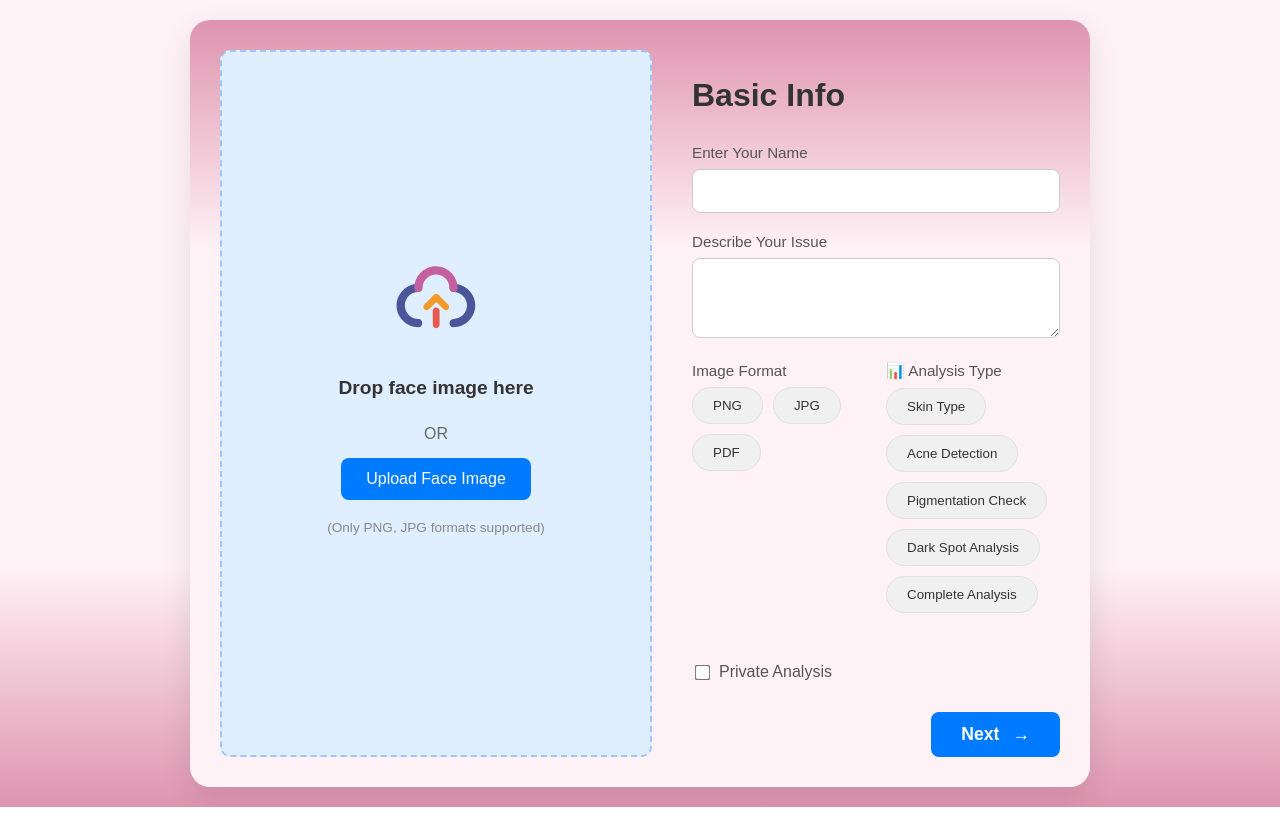
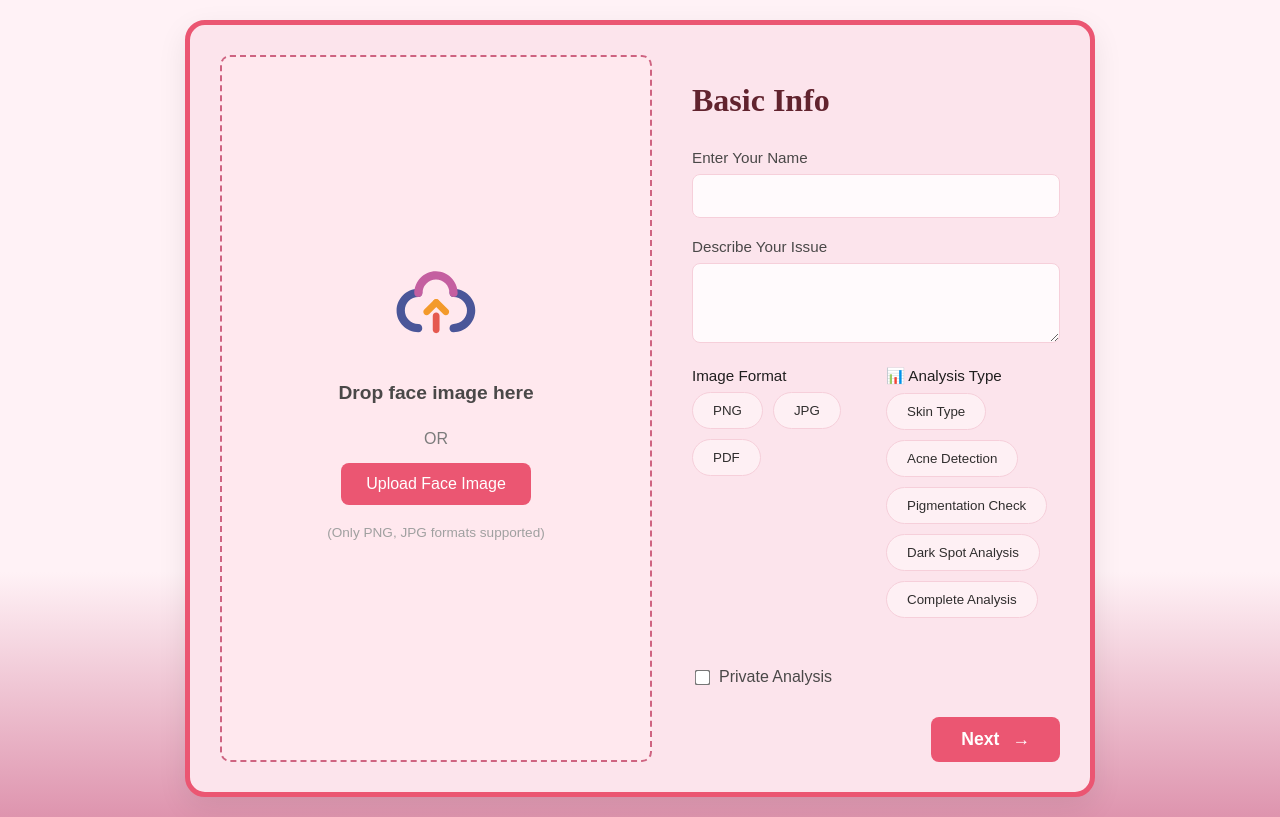
Before and after one commit to vidhirawat10/Beautelligent, a React (Create React App) app in the folder frontend/: page /upload-image in a window 1280 px wide. Built offline with nearby package versions, Linux system fonts and the light colour scheme.

Commit message:
Upload Image Page - colour done

```diff
--- a/frontend/src/UploadImage.css
+++ b/frontend/src/UploadImage.css
@@ -5,20 +5,24 @@
     justify-content: center;
     align-items: center;
     min-height: 100vh;
+    /* Already pinkish gradient, keeping it */
     background: linear-gradient(to bottom, #fff2f6 70%, #de94ae 100%);
     padding: 20px;
     box-sizing: border-box;
 }
 
 .upload-form-card {
-    background: linear-gradient(to top, #fff2f6 70%, #de94ae 100%);
+    /* Main card background, slightly darker pink/rose */
+    background-color: #fce4ec; /* Very light pink */
     border-radius: 20px;
-    box-shadow: 0 10px 30px rgba(0, 0, 0, 0.1);
+    /* Prominent border matching active/accent pink */
+    border: 5px solid #eb5672;
     width: 100%;
     max-width: 900px; /* Adjust as needed */
     display: flex;
     flex-direction: column;
     overflow: hidden; /* Ensure rounded corners apply to children */
+    box-shadow: 0 10px 30px rgba(0, 0, 0, 0.08); /* Re-adding a subtle shadow */
 }
 
 .form-content {
@@ -31,7 +35,8 @@
 .file-upload-section {
     flex: 1;
     min-width: 300px; /* Minimum width before wrapping */
-    border: 2px dashed #a0c4ff; /* Light blue dashed border */
+    /* Dashed border with a pinkish tint */
+    border: 2px dashed #ce6381;
     border-radius: 10px;
     padding: 30px;
     display: flex;
@@ -39,19 +44,21 @@
     align-items: center;
     justify-content: center;
     text-align: center;
-    background-color: #e0efff; /* Very light blue background */
+    /* Light pink background for upload area */
+    background-color: #ffe8ee;
     transition: border-color 0.3s ease, background-color 0.3s ease;
 }
 
 .file-upload-section.drag-over {
-    border-color: #007bff;
-    background-color: #cce0ff;
+    border-color: #eb5672; /* Active pink on drag over */
+    background-color: #ffdce6; /* Slightly darker pink on drag over */
 }
 
 .upload-icon {
     width: 80px;
     height: 80px;
     margin-bottom: 20px;
+    /* You might want to tint the SVG icon itself to a pinkish hue using SVG filters or directly in the SVG code for full consistency. */
 }
 
 .upload-icon img {
@@ -63,18 +70,19 @@
 .drop-file-text {
     font-size: 1.2rem;
     font-weight: 600;
-    color: #333;
+    color: #4a4848; /* Darker text for contrast */
     margin-bottom: 10px;
 }
 
 .or-text {
     font-size: 1rem;
-    color: #666;
+    color: #7b7b7b;
     margin-bottom: 15px;
 }
 
 .upload-file-button {
-    background-color: #007bff;
+    /* Button with your main pink accent color */
+    background-color: #eb5672;
     color: white;
     padding: 12px 25px;
     border: none;
@@ -86,12 +94,12 @@
 }
 
 .upload-file-button:hover {
-    background-color: #0056b3;
+    background-color: #d64060; /* Darker pink on hover */
 }
 
 .supported-files-text {
     font-size: 0.85rem;
-    color: #888;
+    color: #a0a0a0;
     margin-top: 20px;
 }
 
@@ -104,9 +112,10 @@
 
 .basic-info-section h2 {
     font-size: 2rem;
-    color: #333;
+    color: #61232e; /* Dark red-pink from your AnalysisPage */
     margin-bottom: 30px;
     font-weight: 700;
+    font-family: 'Playfair Display', serif; /* Consistent font for headings */
 }
 
 .form-group {
@@ -116,7 +125,7 @@
 .form-group label {
     display: block;
     font-size: 0.95rem;
-    color: #555;
+    color: #4a4848; /* Darker text for contrast */
     margin-bottom: 8px;
     font-weight: 500;
 }
@@ -125,17 +134,19 @@
 .form-group textarea {
     width: 100%;
     padding: 12px;
-    border: 1px solid #ccc;
+    border: 1px solid #f6cfda; /* Pinkish border */
     border-radius: 8px;
     font-size: 1rem;
     box-sizing: border-box; /* Include padding in width */
+    background-color: #fffafc; /* Slightly off-white for inputs */
     transition: border-color 0.2s ease, box-shadow 0.2s ease;
+    color: #1a1919;
 }
 
 .form-group input[type="text"]:focus,
 .form-group textarea:focus {
-    border-color: #007bff;
-    box-shadow: 0 0 0 3px rgba(0, 123, 255, 0.25);
+    border-color: #eb5672; /* Active pink on focus */
+    box-shadow: 0 0 0 3px rgba(235, 86, 114, 0.25); /* Pink shadow on focus */
     outline: none;
 }
 
@@ -160,30 +171,31 @@
 .button-group-label {
     display: block;
     font-size: 0.95rem;
-    color: #555;
+    color: #201f1f; /* Darker text for contrast */
     margin-bottom: 8px;
     font-weight: 500;
 }
 
 .selection-button {
-    background-color: #f0f0f0;
-    color: #333;
+    background-color: #fef0f4; /* Very light pink unselected */
+    color: #302e2e;
     padding: 10px 20px;
-    border: 1px solid #e0e0e0;
+    border: 1px solid #f6cfda; /* Lighter pink border */
     border-radius: 20px;
     cursor: pointer;
     transition: background-color 0.3s ease, border-color 0.3s ease, color 0.3s ease;
 }
 
 .selection-button.selected {
-    background-color: #e0f2ff; /* Light blue selected state */
-    border-color: #007bff;
-    color: #007bff;
+    background-color: #eb5672; /* Active pink selected state */
+    border-color: #eb5672;
+    color: white; /* White text for selected */
     font-weight: 600;
 }
 
 .selection-button:hover:not(.selected) {
-    background-color: #e8e8e8;
+    background-color: #ffe0e9; /* Slightly darker pink on hover for unselected */
+    border-color: #de94ae;
 }
 
 .private-event-checkbox {
@@ -195,12 +207,12 @@
 .private-event-checkbox input[type="checkbox"] {
     margin-right: 10px;
     transform: scale(1.2); /* Make checkbox slightly larger */
-    accent-color: #007bff; /* Color for the checkbox */
+    accent-color: #eb5672; /* Pink color for the checkbox */
 }
 
 .private-event-checkbox label {
     font-size: 1rem;
-    color: #555;
+    color: #4a4848; /* Darker text for contrast */
 }
 
 .next-button-container {
@@ -209,7 +221,7 @@
 }
 
 .next-button {
-    background-color: #007bff;
+    background-color: #eb5672; /* Main pink accent color */
     color: white;
     padding: 12px 30px;
     border: none;
@@ -224,13 +236,13 @@
 }
 
 .next-button:hover {
-    background-color: #0056b3;
+    background-color: #d64060; /* Darker pink on hover */
 }
 
 /* Responsive adjustments */
 @media (max-width: 768px) {
     .upload-form-card {
-        margin: 10px;
+        margin: 1px;
     }
 
     .form-content {
@@ -239,7 +251,10 @@
         gap: 30px;
     }
 
-    .file-upload-section,
+    .file-upload-section{
+        min-width: unset; /* Remove min-width to allow full flexibility */
+        width: 83%;
+    }
     .basic-info-section {
         min-width: unset; /* Remove min-width to allow full flexibility */
         width: 100%;
```
